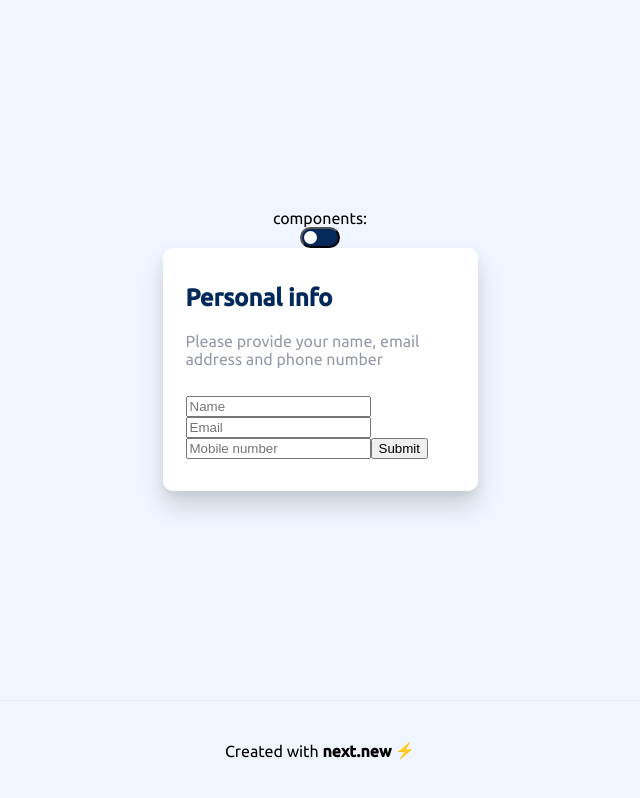
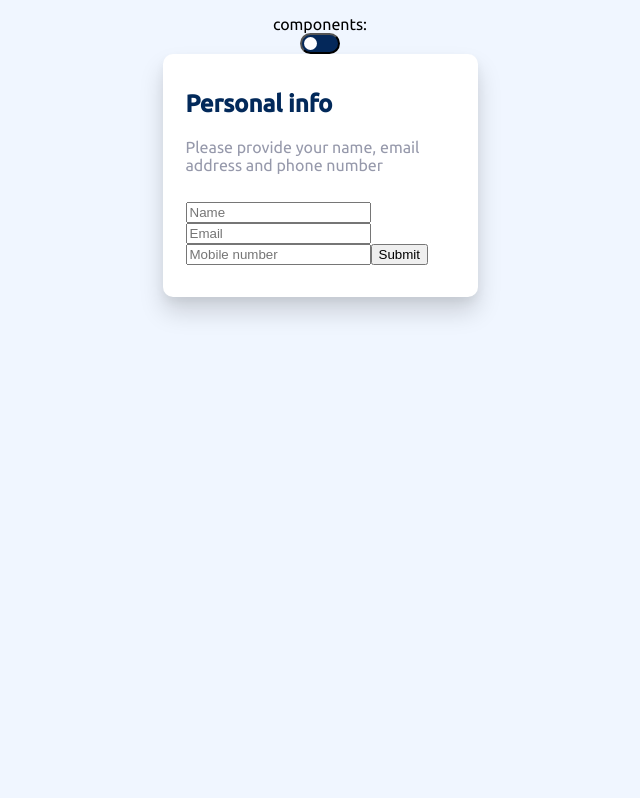
Before and after one commit to maciejka7/fm-multi-step-form, a Next.js app: page / in a window 1280 px wide. Shown: the whole page, without its empty margins (320-960 px from the left). Built offline with nearby package versions, Linux system fonts and the light colour scheme.

Commit message:
feat: :construction: MainLayout scaffold

```diff
--- a/pages/index.tsx
+++ b/pages/index.tsx
@@ -3,64 +3,48 @@ import { ReactNode, useState } from "react";
 import { Card } from "../src/components/Card/Card";
 import { Switcher } from "../src/components/Switcher/Switcher";
 import { Form } from "../src/Form";
-import styles from "../styles/Home.module.css";
+import { MainLayout } from "../src/layouts/MainLayout";
 
-const formSteps = [1,2,3,4] as const;
-type FormStep = typeof formSteps[number]
-type FormState =
-  {
-    formStep: 1 ,
-    formProps: {
-      title: string,
-      description: string,
-      component: ReactNode
-    }
-  }
-
+const formSteps = [1, 2, 3, 4] as const;
+type FormStep = (typeof formSteps)[number];
+type FormState = {
+  formStep: 1;
+  formProps: {
+    title: string;
+    description: string;
+    component: ReactNode;
+  };
+};
 
 const state: FormState = {
   formStep: 1,
   formProps: {
-    title: 'Personal info',
-    description: 'Please provide your name, email address and phone number',
-    component: <Form />
-  }
-}
+    title: "Personal info",
+    description: "Please provide your name, email address and phone number",
+    component: <Form />,
+  },
+};
 
 export default function Home() {
-
-  const [formState, setFormState] = useState<FormStep>(1)
-
-
-
+  const [formState, setFormState] = useState<FormStep>(1);
 
   return (
-    <div className={styles.container}>
+    <>
       <Head>
         <title> FM Multistep from</title>
       </Head>
-
-      <main className={styles.main}>
+      <MainLayout>
         components:
         <Switcher />
-        {state.formStep === 1 &&
+        {state.formStep === 1 && (
           <Card
             title={state.formProps.title}
             description={state.formProps.description}
-            >
-              {state.formProps.component}
-            </Card>
-
-        }
-      </main>
-
-      <footer className={styles.footer}>
-        <a href="https://next.new" target="_blank" rel="noopener noreferrer">
-          Created with&nbsp;
-          <b>next.new</b>
-          &nbsp;⚡️
-        </a>
-      </footer>
-    </div>
+          >
+            {state.formProps.component}
+          </Card>
+        )}
+      </MainLayout>
+    </>
   );
 }
--- /dev/null
+++ b/src/layouts/MainLayout.module.scss
@@ -0,0 +1,6 @@
+.container {
+    display: flex;
+    flex-direction: column;
+    place-items: center;
+    padding: 15px;
+}
--- /dev/null
+++ b/src/layouts/MainLayout.tsx
@@ -0,0 +1,10 @@
+import { ReactNode } from "react";
+import s from "./MainLayout.module.scss";
+
+type Props = {
+  children: ReactNode;
+};
+
+export const MainLayout = (props: Props) => {
+  return <main className={s.container}>{props.children}</main>;
+};
--- a/styles/Home.module.css
+++ /dev/null
@@ -1,122 +0,0 @@
-.container {
-  min-height: 100vh;
-  padding: 0 0.5rem;
-  display: flex;
-  flex-direction: column;
-  justify-content: center;
-  align-items: center;
-}
-
-.main {
-  padding: 5rem 0;
-  flex: 1;
-  display: flex;
-  flex-direction: column;
-  justify-content: center;
-  align-items: center;
-}
-
-.footer {
-  width: 100%;
-  height: 100px;
-  border-top: 1px solid #eaeaea;
-  display: flex;
-  justify-content: center;
-  align-items: center;
-}
-
-.footer img {
-  margin-left: 0.5rem;
-}
-
-.footer a {
-  display: flex;
-  justify-content: center;
-  align-items: center;
-}
-
-.title a {
-  color: #0070f3;
-  text-decoration: none;
-}
-
-.title a:hover,
-.title a:focus,
-.title a:active {
-  text-decoration: underline;
-}
-
-.title {
-  margin: 0;
-  line-height: 1.15;
-  font-size: 4rem;
-}
-
-.title,
-.description {
-  text-align: center;
-}
-
-.description {
-  line-height: 1.5;
-  font-size: 1.5rem;
-}
-
-.code {
-  background: #fafafa;
-  border-radius: 5px;
-  padding: 0.75rem;
-  font-size: 1.1rem;
-  font-family: Menlo, Monaco, Lucida Console, Liberation Mono, DejaVu Sans Mono,
-    Bitstream Vera Sans Mono, Courier New, monospace;
-}
-
-.grid {
-  display: flex;
-  align-items: center;
-  justify-content: center;
-  flex-wrap: wrap;
-  max-width: 800px;
-  margin-top: 3rem;
-}
-
-.card {
-  margin: 1rem;
-  flex-basis: 45%;
-  padding: 1.5rem;
-  text-align: left;
-  color: inherit;
-  text-decoration: none;
-  border: 1px solid #eaeaea;
-  border-radius: 10px;
-  transition: color 0.15s ease, border-color 0.15s ease;
-}
-
-.card:hover,
-.card:focus,
-.card:active {
-  color: #0070f3;
-  border-color: #0070f3;
-}
-
-.card h3 {
-  margin: 0 0 1rem 0;
-  font-size: 1.5rem;
-}
-
-.card p {
-  margin: 0;
-  font-size: 1.25rem;
-  line-height: 1.5;
-}
-
-.logo {
-  height: 1em;
-}
-
-@media (max-width: 600px) {
-  .grid {
-    width: 100%;
-    flex-direction: column;
-  }
-}
```
